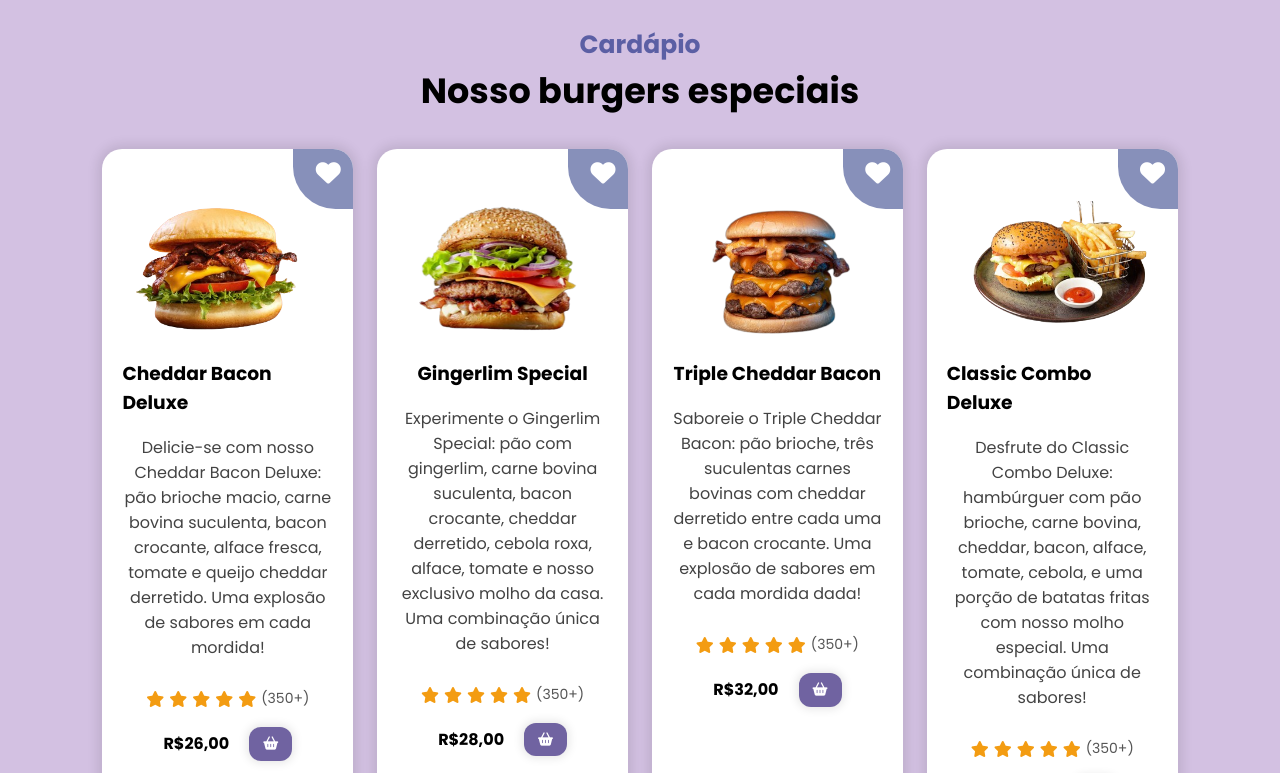
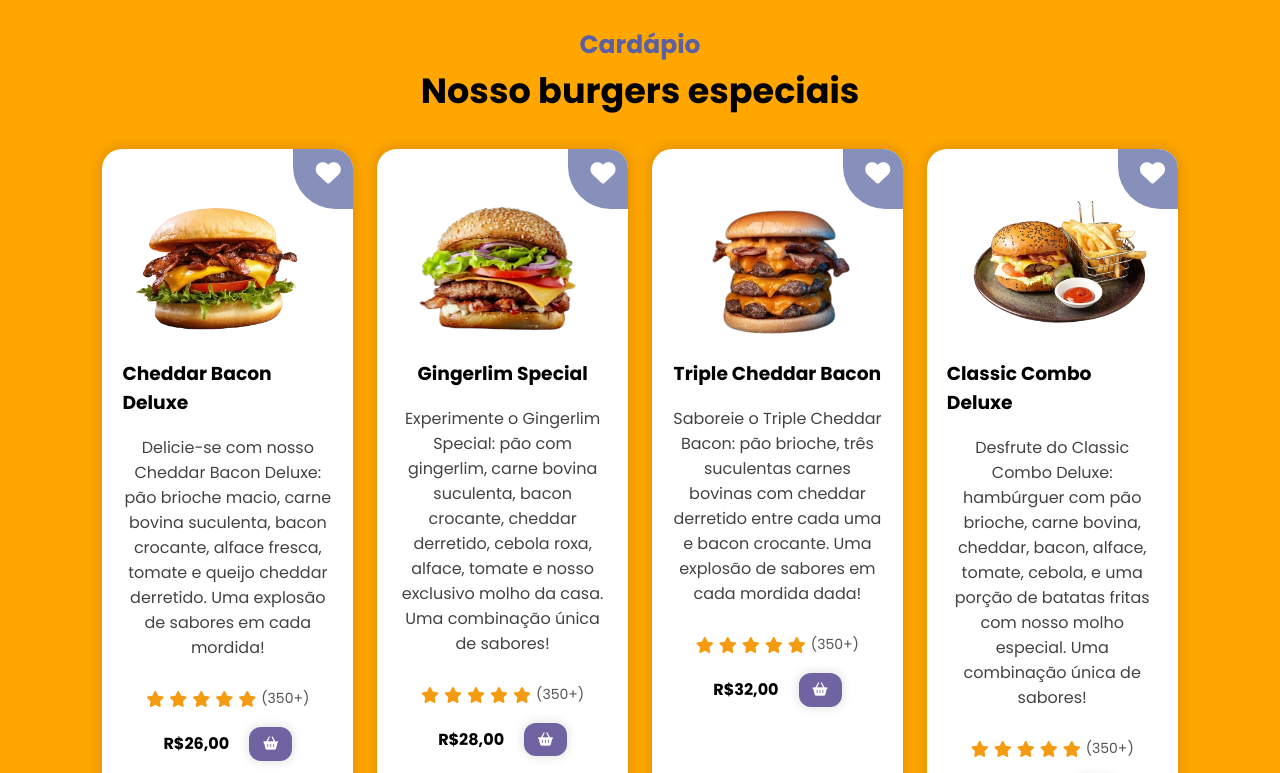
Before and after one commit to franciscomateusrodriguescastro/Tecnicasdeintegra-odesistemas, a website: page index.html in a window 1280 px wide. Shown: the part 745-1518 px from the top of the page. Drawn offline with nearby package versions, Linux system fonts and the light colour scheme; a script that the page names is missing.

Commit message:
cor atualizada

```diff
--- a/src/styles/styles.css
+++ b/src/styles/styles.css
@@ -7,7 +7,7 @@
 
 :root {
 
-    --color-primary-1: #d3c1e2;
+    --color-primary-1: #ffa600;
     --color-primary-2: #7d5a81;
     --color-primary-3: #5b5fa4;
     --color-primary-4: #995c79;
```
